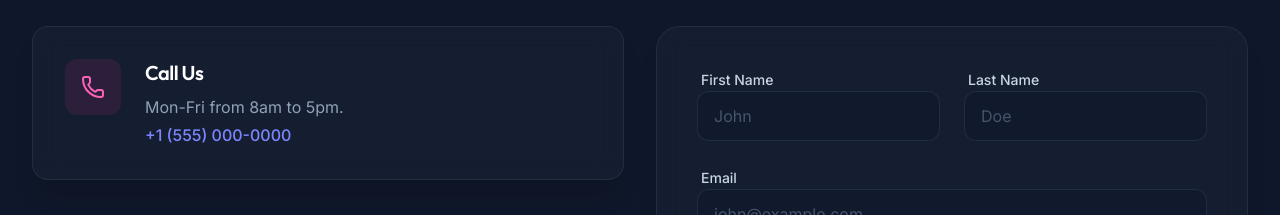
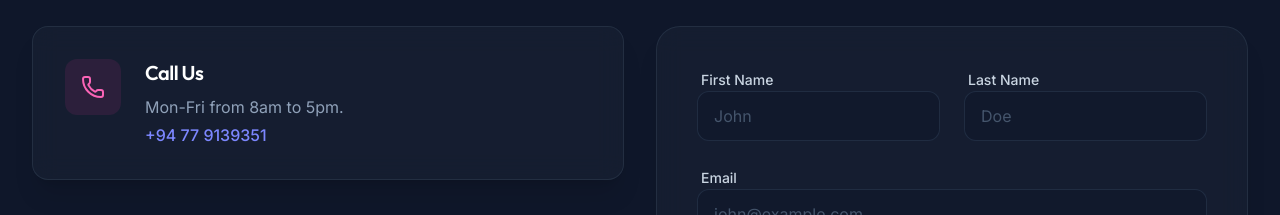
Before and after one commit to manuka8/Codix, a React (Vite) app: page / in a window 1280 px wide. Shown: the part 3140-3355 px from the top of the page. Built offline with nearby package versions, Linux system fonts and the light colour scheme.

Commit message:
feat: add new Contact section with inquiry form and contact details

```diff
--- a/src/sections/Contact.jsx
+++ b/src/sections/Contact.jsx
@@ -51,7 +51,7 @@ const Contact = () => {
               <div>
                 <h3 className="text-xl font-semibold mb-2 text-white">Call Us</h3>
                 <p className="text-slate-400 mb-1">Mon-Fri from 8am to 5pm.</p>
-                <a href="tel:+1(555)000-0000" className="text-indigo-400 hover:text-indigo-300 font-medium transition-colors">+1 (555) 000-0000</a>
+                <a href="tel:+(94)779139351" className="text-indigo-400 hover:text-indigo-300 font-medium transition-colors">+94 77 9139351</a>
               </div>
             </div>
           </motion.div>
```
